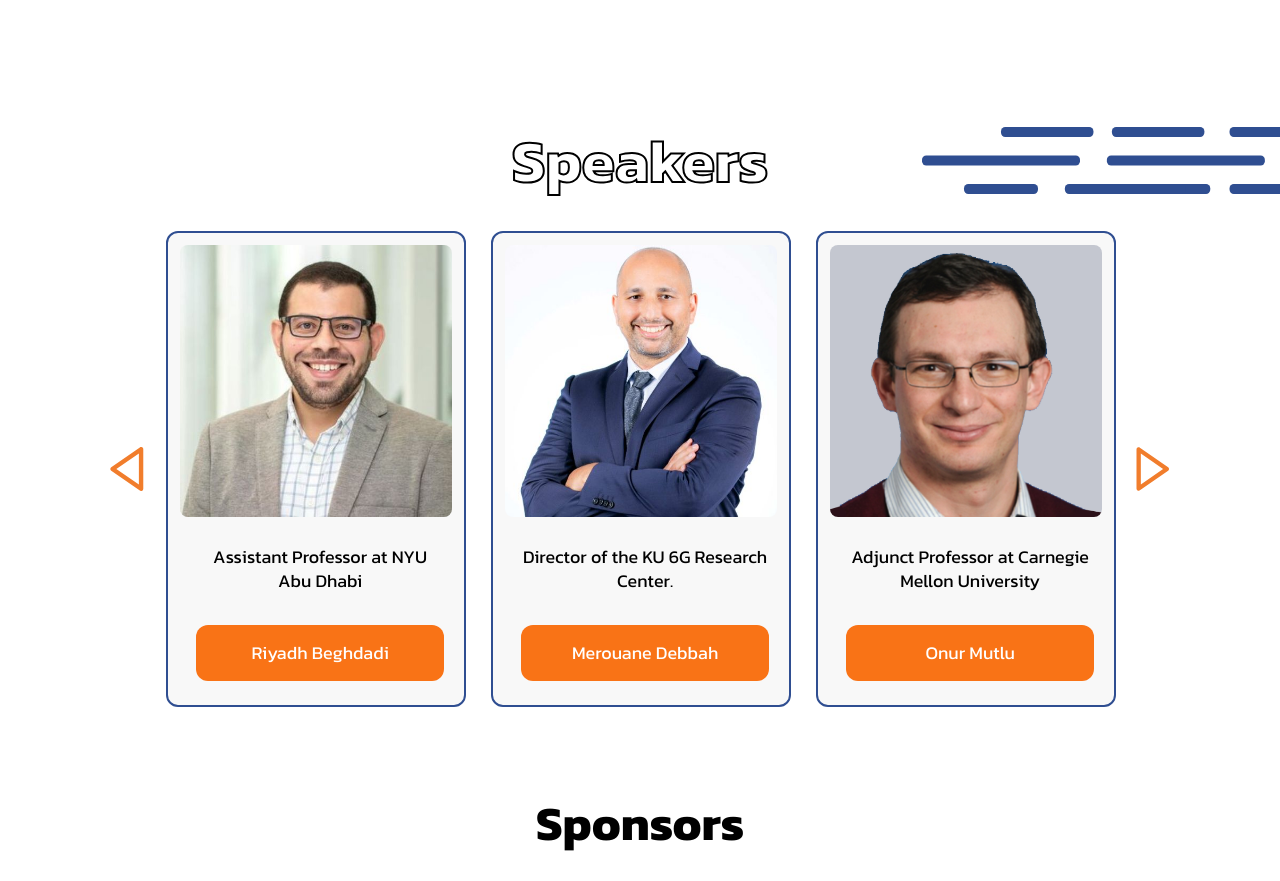
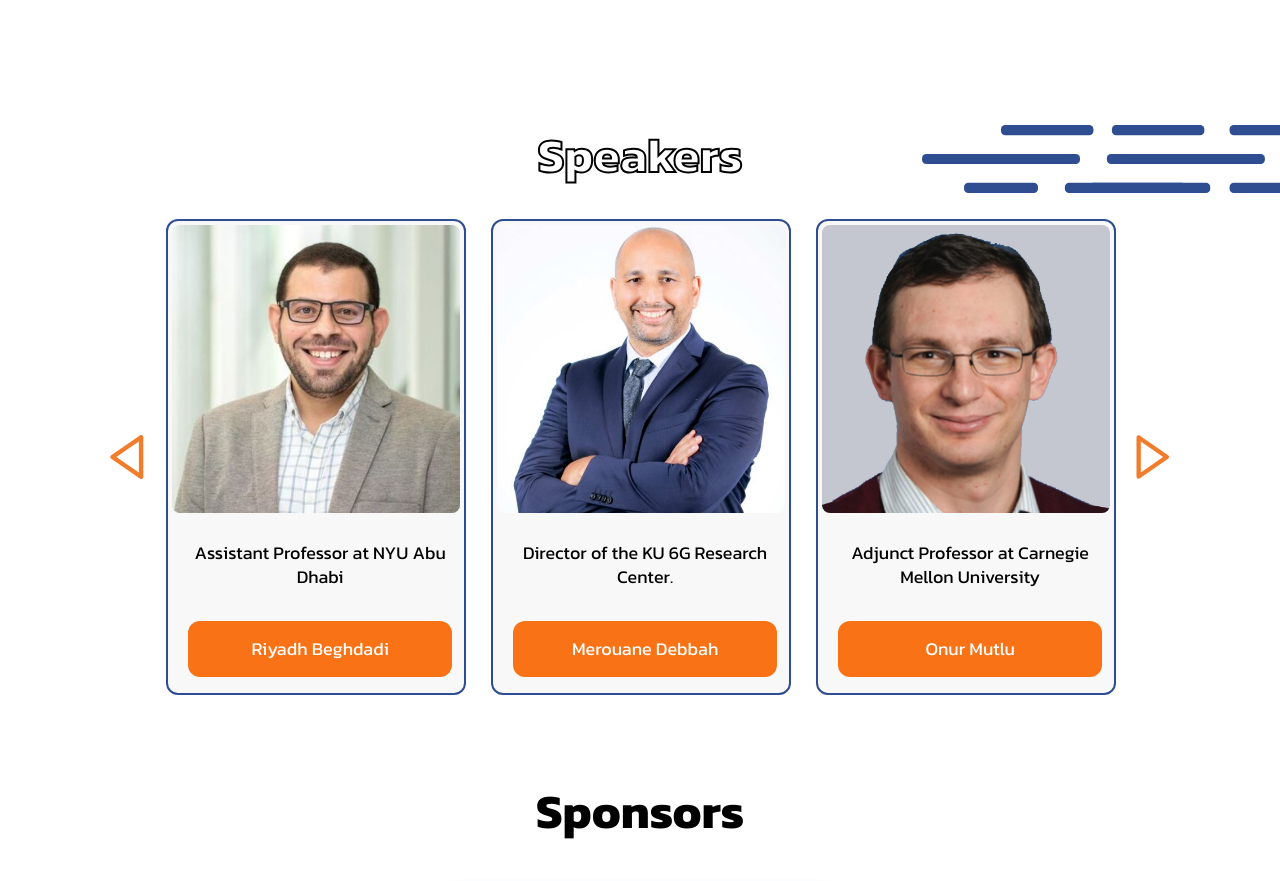
Before and after one commit to SchoolofAI-Algiers/ai-summit-23, a React (Create React App) app: page / in a window 1280 px wide. Shown: the part 2520-3401 px from the top of the page. Built offline with nearby package versions, Linux system fonts and the light colour scheme; the HTML template or start-up script is replaced by a standard one; a web font is replaced by a local one.

Commit message:
fix errors4

```diff
--- a/src/components/agenda/Agenda.jsx
+++ b/src/components/agenda/Agenda.jsx
@@ -15,7 +15,7 @@ const Agenda = () => {
             <div className='bg-white rounded-xl w-[75%] md:h-[55%] md:w-[55%] p-2 lg:p-8 flex flex-col items-center justify-between '>
                 {agenda.map(e=>(
                     <div className='flex md:text-2xl lg:text-3xl w-full justify-start font-source-sans font-[700] '>
-                        <div className=' text-ai-orange mr-[14%] '>
+                        <div className=' text-ai-orange mr-[10%] '>
                             {e.from} - {e.to}
                         </div>
                         <div className=' text-ai-blue'>{e.title}</div>
--- a/src/components/speakers/SpeakerCard.jsx
+++ b/src/components/speakers/SpeakerCard.jsx
@@ -4,7 +4,7 @@ const SpeakerCard = ({ speaker }) => {
   return (
     <div
       key={speaker.id}
-      className="rounded-xl border-2 p-3 border-blue space-x-4 my-2 bg-[#F8F8F8] flex flex-col hover:scale-[1.04] transition ease-out duration-200"
+      className="rounded-xl border-2 p-1 border-blue space-x-4 my-2 bg-[#F8F8F8] flex flex-col hover:scale-[1.04] transition ease-out duration-200"
       style={{ maxWidth: "300px" }} // Adjust max-width as needed
     >
       <img
--- a/src/sections/Speakers.jsx
+++ b/src/sections/Speakers.jsx
@@ -79,7 +79,7 @@ const Speakers = () => {
       className="relative py-14 px-20 sm:px-20 lg:px-[12vw] pt-[84px]  flex flex-col font-libre-franklin"
     >
       <img src={lines_speakers} alt="" className="absolute top-[11%] invisible md:visible right-0 w-[28%]"></img>
-      <h1 className="text-6xl font-bold text-center font-kanit text-stroke text-white mb-8" style={{
+      <h1 className="text-5xl font-bold text-center font-kanit text-stroke text-white mb-8" style={{
         WebkitTextStroke: "2px black", // For Safari/Chrome
         textStroke: "2px black" // For other browsers
       }}>Speakers</h1>
```
